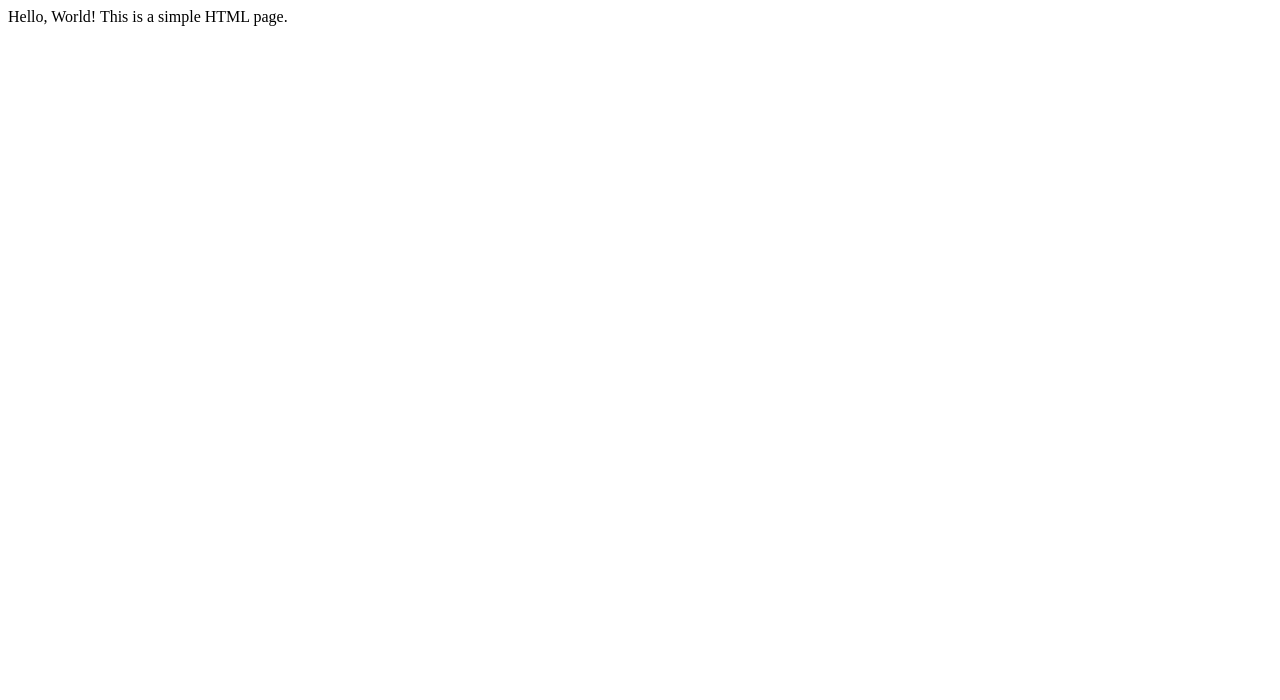
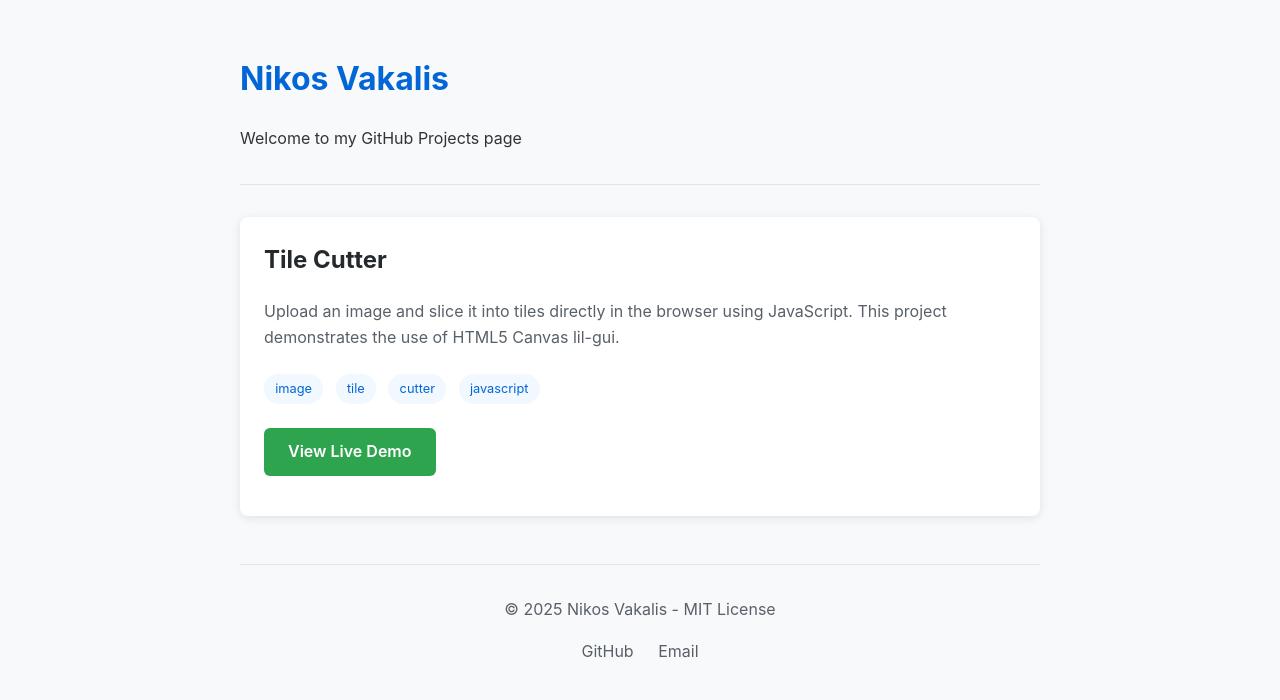
Before and after one commit to nvakalis/nvakalis.github.io, a plain HTML site: page index.html in a window 1280 px wide. Drawn offline with Linux system fonts and the light colour scheme.

Commit message:
Update index.html to add tile-cutter

```diff
--- a/index.html
+++ b/index.html
@@ -3,9 +3,121 @@
 <head>
     <meta charset="UTF-8">
     <meta name="viewport" content="width=device-width, initial-scale=1.0">
-    <title>nv</title>
+    <title>Nikos Vakalis - GitHub Projects</title>
+    <style>
+        body {
+            font-family: -apple-system, BlinkMacSystemFont, "Segoe UI", Roboto, Helvetica, Arial, sans-serif;
+            line-height: 1.6;
+            color: #333;
+            max-width: 800px;
+            margin: 0 auto;
+            padding: 2rem;
+            background-color: #f8f9fa;
+        }
+        header {
+            border-bottom: 1px solid #e1e4e8;
+            margin-bottom: 2rem;
+            padding-bottom: 1rem;
+        }
+        h1 {
+            color: #0366d6;
+        }
+        .project-card {
+            background: white;
+            border-radius: 8px;
+            box-shadow: 0 2px 10px rgba(0, 0, 0, 0.1);
+            padding: 1.5rem;
+            margin-bottom: 2rem;
+            transition: transform 0.2s ease, box-shadow 0.2s ease;
+        }
+        .project-card:hover {
+            transform: translateY(-5px);
+            box-shadow: 0 5px 15px rgba(0, 0, 0, 0.1);
+        }
+        .project-title {
+            font-size: 1.5rem;
+            margin-top: 0;
+            color: #24292e;
+        }
+        .project-description {
+            color: #586069;
+            margin-bottom: 1.5rem;
+        }
+        .tag {
+            display: inline-block;
+            background: #f1f8ff;
+            color: #0366d6;
+            padding: 0.3rem 0.7rem;
+            border-radius: 2rem;
+            font-size: 0.8rem;
+            margin-right: 0.5rem;
+            margin-bottom: 0.5rem;
+        }
+        .cta-button {
+            display: inline-block;
+            background: #2ea44f;
+            color: white;
+            text-decoration: none;
+            padding: 0.7rem 1.5rem;
+            border-radius: 6px;
+            font-weight: 600;
+            transition: background 0.2s ease;
+        }
+        .cta-button:hover {
+            background: #2c974b;
+        }
+        footer {
+            text-align: center;
+            margin-top: 3rem;
+            padding-top: 1rem;
+            border-top: 1px solid #e1e4e8;
+            color: #586069;
+        }
+        .social-links {
+            margin-top: 1rem;
+        }
+        .social-links a {
+            color: #586069;
+            margin: 0 10px;
+            text-decoration: none;
+        }
+        .social-links a:hover {
+            color: #0366d6;
+        }
+    </style>
 </head>
 <body>
-    Hello, World! This is a simple HTML page.
+    <header>
+        <h1>Nikos Vakalis</h1>
+        <p>Welcome to my GitHub Projects page</p>
+    </header>
+
+    <main>
+        <div class="project-card">
+            <h2 class="project-title">Tile Cutter</h2>
+            <p class="project-description">
+                Upload an image and slice it into tiles directly in the browser
+                using JavaScript. This project demonstrates the use of HTML5 Canvas lil-gui.
+            </p>
+            <div class="tags">
+                <span class="tag">image</span>
+                <span class="tag">tile</span>
+                <span class="tag">cutter</span>
+                <span class="tag">javascript</span>
+            </div>
+            <p>
+                <a href="https://nvakalis.github.io/tile-cutter/" class="cta-button">View Live Demo</a>
+            </p>
+        </div>
+
+    </main>
+
+    <footer>
+        <p>&copy; 2025 Nikos Vakalis - MIT License</p>
+        <div class="social-links">
+            <a href="https://github.com/nvakalis" target="_blank">GitHub</a>
+            <a href="mailto:nvakalis@gmail.com">Email</a>
+        </div>
+    </footer>
 </body>
 </html>
```
